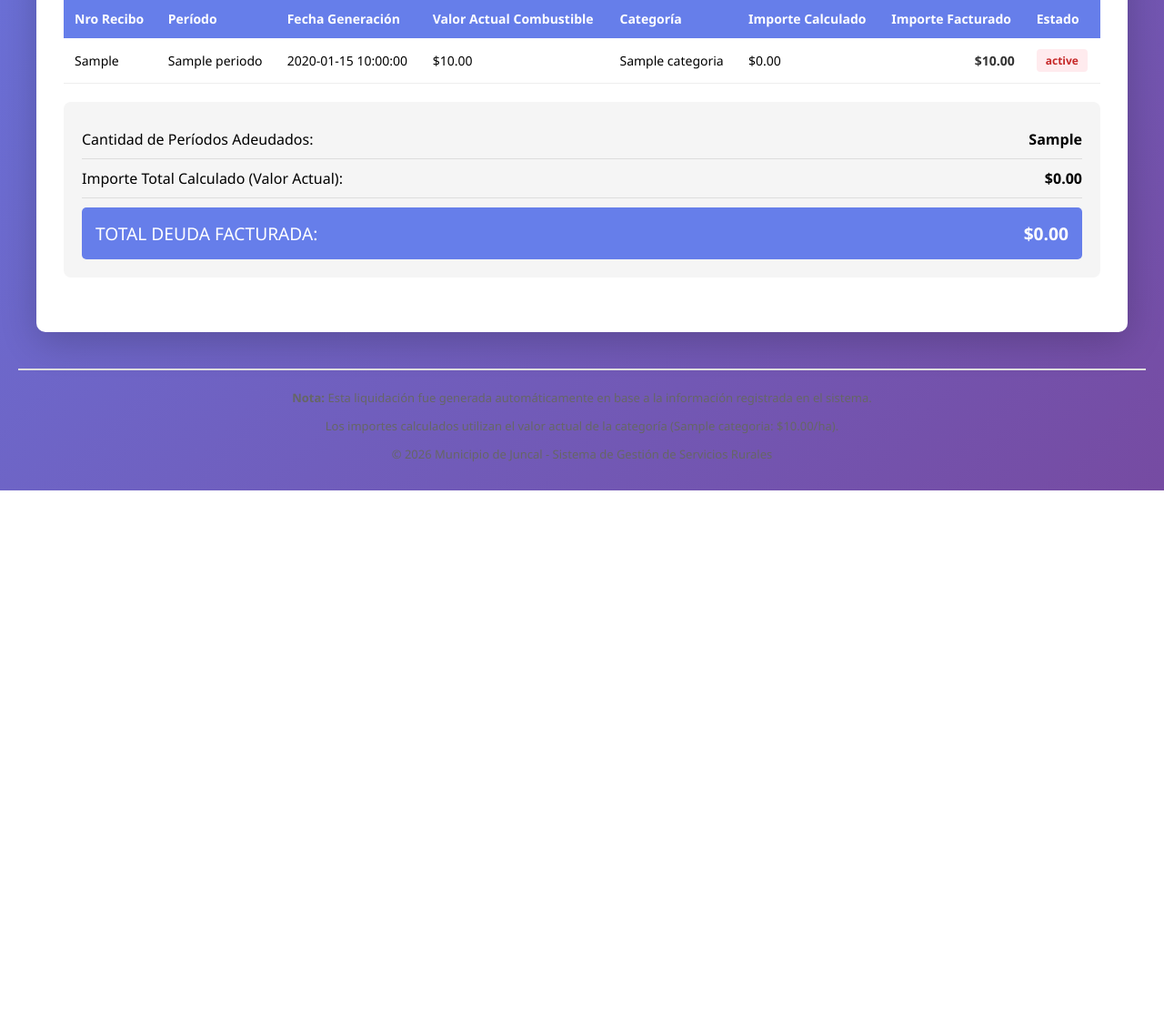
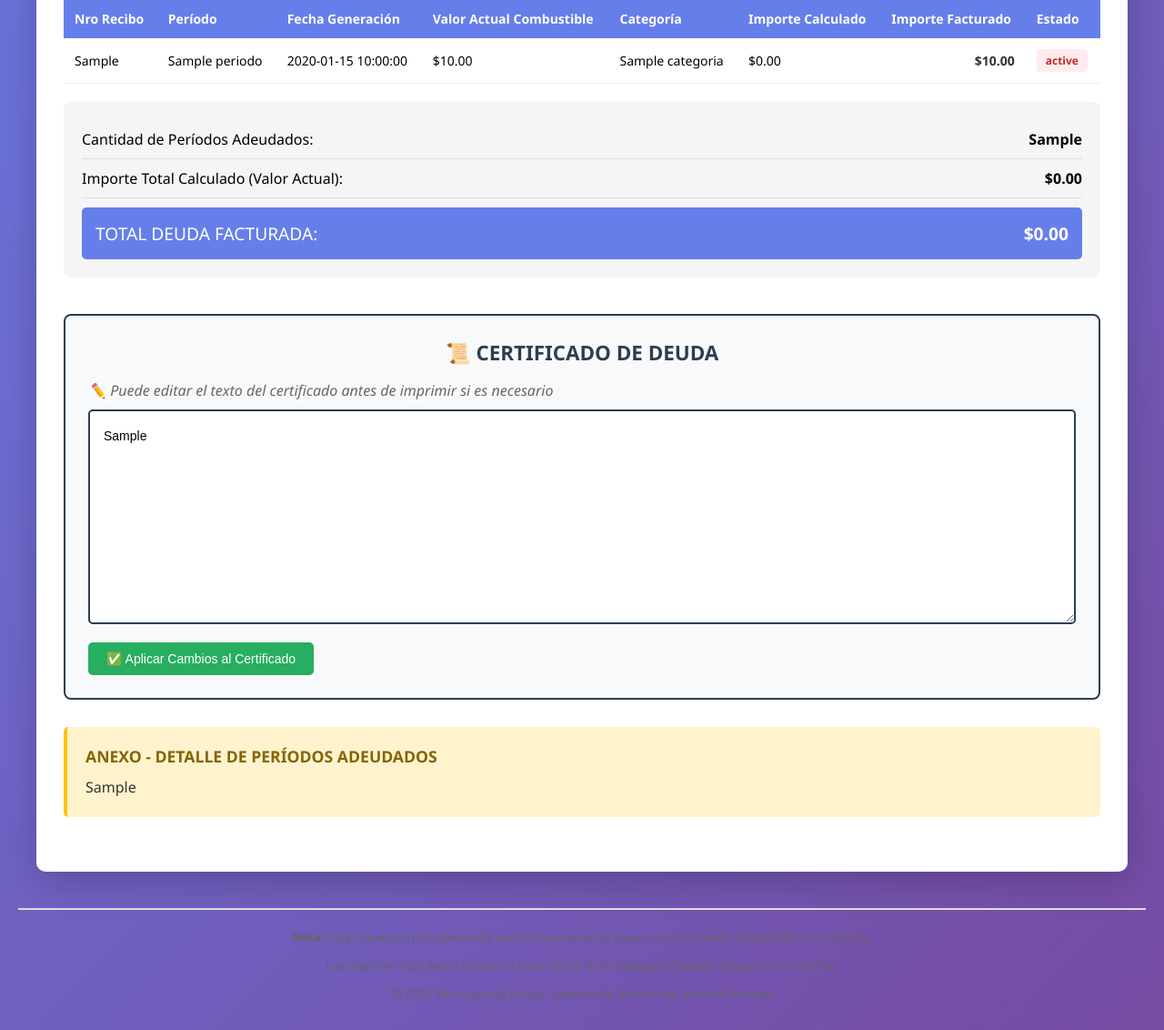
Before and after one commit to wsf/wsf_juncal_servicios, a Flask app: template templates/liquidacion.html in a window 1280 px wide. Shown: the part 739-1871 px from the top of the page at 91% size. Before the commit the page ends 1278 px from the top, so only its background shows below. Run offline with Flask 3, Linux system fonts and the light colour scheme; the template is opened without the code that fills it: most values are stand-ins (such as "Sample title", 1, 10 or a date in 2020).

Commit message:
Añadido certificado de deuda editable con conversión de números a letras

```diff
--- a/app.py
+++ b/app.py
@@ -4,6 +4,86 @@ from datetime import datetime
 import os
 
 app = Flask(__name__)
+
+def numero_a_letras(numero):
+    """Convertir número decimal a texto en español"""
+    unidades = ['', 'UN', 'DOS', 'TRES', 'CUATRO', 'CINCO', 'SEIS', 'SIETE', 'OCHO', 'NUEVE']
+    decenas = ['', '', 'VEINTE', 'TREINTA', 'CUARENTA', 'CINCUENTA', 'SESENTA', 'SETENTA', 'OCHENTA', 'NOVENTA']
+    especiales = {10: 'DIEZ', 11: 'ONCE', 12: 'DOCE', 13: 'TRECE', 14: 'CATORCE', 15: 'QUINCE',
+                  16: 'DIECISEIS', 17: 'DIECISIETE', 18: 'DIECIOCHO', 19: 'DIECINUEVE'}
+    centenas = ['', 'CIENTO', 'DOSCIENTOS', 'TRESCIENTOS', 'CUATROCIENTOS', 'QUINIENTOS',
+                'SEISCIENTOS', 'SETECIENTOS', 'OCHOCIENTOS', 'NOVECIENTOS']
+
+    if numero == 0:
+        return 'CERO PESOS'
+
+    # Separar parte entera y decimal
+    partes = f"{numero:.2f}".split('.')
+    entero = int(partes[0])
+    centavos = int(partes[1])
+
+    def convertir_hasta_999(n):
+        if n == 0:
+            return ''
+        elif n < 10:
+            return unidades[n]
+        elif 10 <= n < 20:
+            return especiales[n]
+        elif 20 <= n < 100:
+            dec = n // 10
+            uni = n % 10
+            if uni == 0:
+                return decenas[dec]
+            elif dec == 2:
+                return f"VEINTI{unidades[uni]}"
+            else:
+                return f"{decenas[dec]} Y {unidades[uni]}"
+        else:
+            cen = n // 100
+            resto = n % 100
+            if n == 100:
+                return 'CIEN'
+            elif resto == 0:
+                return centenas[cen]
+            else:
+                return f"{centenas[cen]} {convertir_hasta_999(resto)}"
+
+    def convertir_miles(n):
+        if n < 1000:
+            return convertir_hasta_999(n)
+
+        miles = n // 1000
+        resto = n % 1000
+
+        if miles == 1:
+            texto_miles = 'MIL'
+        else:
+            texto_miles = f"{convertir_hasta_999(miles)} MIL"
+
+        if resto == 0:
+            return texto_miles
+        else:
+            return f"{texto_miles} {convertir_hasta_999(resto)}"
+
+    # Convertir millones
+    if entero >= 1000000:
+        millones = entero // 1000000
+        resto = entero % 1000000
+
+        if millones == 1:
+            texto = 'UN MILLON'
+        else:
+            texto = f"{convertir_hasta_999(millones)} MILLONES"
+
+        if resto > 0:
+            texto += f" {convertir_miles(resto)}"
+    else:
+        texto = convertir_miles(entero)
+
+    if centavos > 0:
+        return f"{texto} CON {centavos}/100 PESOS"
+    else:
+        return f"{texto} PESOS"
 
 # Configuración de la base de datos
 DB_CONFIG = {
@@ -145,6 +225,23 @@ def liquidacion(id_contribuyente):
     total_deuda = sum(r['ImporteFacturado'] for r in recibos_impagos)
     cantidad_impagos = len(recibos_impagos)
 
+    # Generar leyenda certificada con datos del contribuyente
+    nombre_completo = f"{contribuyente['Apellido']} {contribuyente['Nombre'] or ''}".strip()
+    domicilio = f"{contribuyente['Calle'] or ''} {contribuyente['Numero'] or ''}".strip() or 'N/A'
+    partida = contribuyente['Catastro'] or 'N/A'
+    hectareas = f"{contribuyente['Hectareas']:.2f}"
+    total_deuda_numero = f"{total_deuda:.2f}"
+    total_deuda_letras = numero_a_letras(total_deuda)
+    categoria = contribuyente['Categoria']
+
+    # Generar lista de períodos adeudados
+    periodos_detalle = ""
+    if recibos_impagos:
+        periodos_list = [f"{r['Periodo']} (${r['ImporteFacturado']:.2f})" for r in recibos_impagos]
+        periodos_detalle = ", ".join(periodos_list)
+
+    leyenda_certificado = f"""La COMUNA DE JUNCAL CERTIFICA QUE EL SR/A.: {nombre_completo}, domiciliado en {domicilio}, actual propietario del inmueble cuya partida inmobiliaria es la siguiente: {partida}, con una extensión de: {hectareas} has, respectivamente, adeuda al día $: {total_deuda_numero}, en concepto de capital e intereses conforme a la Ordenanza Tributaria en vigencia, la suma de {total_deuda_letras}, por la Tasa {categoria}, que corresponde a los períodos que se detallan en el Anexo que junto al presente se acompaña."""
+
     return render_template('liquidacion.html',
                          contribuyente=contribuyente,
                          recibos_impagos=recibos_impagos,
@@ -152,7 +249,9 @@ def liquidacion(id_contribuyente):
                          importe_calculado=importe_calculado,
                          total_deuda=total_deuda,
                          cantidad_impagos=cantidad_impagos,
-                         fecha_emision=datetime.now().strftime('%d/%m/%Y'))
+                         fecha_emision=datetime.now().strftime('%d/%m/%Y'),
+                         leyenda_certificado=leyenda_certificado,
+                         periodos_detalle=periodos_detalle)
 
 @app.route('/api/resumen_deuda/<int:id_contribuyente>')
 def resumen_deuda(id_contribuyente):
--- a/static/style.css
+++ b/static/style.css
@@ -448,6 +448,107 @@ footer {
     line-height: 1.6;
 }
 
+/* Certificado de Deuda */
+.certificado-section {
+    margin-top: 40px;
+    padding: 25px;
+    background-color: #f8f9fa;
+    border-radius: 8px;
+    border: 2px solid #2c3e50;
+}
+
+.certificado-section h3 {
+    color: #2c3e50;
+    margin-bottom: 15px;
+    font-size: 1.4em;
+    text-align: center;
+}
+
+.certificado-textarea {
+    width: 100%;
+    padding: 15px;
+    border: 2px solid #2c3e50;
+    border-radius: 5px;
+    font-size: 14px;
+    font-family: Arial, sans-serif;
+    line-height: 1.8;
+    resize: vertical;
+}
+
+.certificado-impresion {
+    padding: 20px;
+    border: 2px solid #2c3e50;
+    margin-top: 20px;
+    text-align: justify;
+    line-height: 1.8;
+    font-size: 14px;
+    background-color: white;
+}
+
+.anexo-periodos {
+    margin-top: 30px;
+    padding: 20px;
+    background-color: #fff3cd;
+    border-left: 4px solid #ffc107;
+    border-radius: 5px;
+}
+
+.anexo-periodos h4 {
+    color: #856404;
+    margin-bottom: 10px;
+    font-size: 1.1em;
+}
+
+.anexo-periodos p {
+    margin-top: 10px;
+    line-height: 1.6;
+    color: #333;
+}
+
+/* Estilos de impresión */
+@media print {
+    body {
+        background: white;
+        padding: 0;
+    }
+
+    .container {
+        box-shadow: none;
+        max-width: 100%;
+        padding: 20px;
+    }
+
+    .no-print {
+        display: none !important;
+    }
+
+    .certificado-impresion {
+        display: block !important;
+        page-break-inside: avoid;
+    }
+
+    .certificado-section {
+        page-break-inside: avoid;
+    }
+
+    .anexo-periodos {
+        page-break-inside: avoid;
+        margin-top: 20px;
+    }
+
+    .tabs-container {
+        display: none;
+    }
+
+    .tab-content {
+        display: block !important;
+    }
+
+    #tab-historial {
+        display: none !important;
+    }
+}
+
 /* Responsive */
 @media (max-width: 768px) {
     .container {
--- a/templates/liquidacion.html
+++ b/templates/liquidacion.html
@@ -122,6 +122,31 @@
                     <strong>${{ "%.2f"|format(total_deuda) }}</strong>
                 </div>
             </div>
+
+            <!-- Certificado de Deuda Editable -->
+            <div class="certificado-section">
+                <h3>📜 CERTIFICADO DE DEUDA</h3>
+                <p class="no-print" style="font-style: italic; color: #666; margin-bottom: 10px;">
+                    ✏️ Puede editar el texto del certificado antes de imprimir si es necesario
+                </p>
+                <textarea id="textoCertificado" class="certificado-textarea no-print" rows="8" style="width: 100%; padding: 15px; border: 2px solid #2c3e50; border-radius: 5px; font-size: 14px; font-family: Arial, sans-serif;">{{ leyenda_certificado }}</textarea>
+
+                <div id="certificadoImpresion" class="certificado-impresion" style="display: none; padding: 20px; border: 2px solid #2c3e50; margin-top: 20px; text-align: justify; line-height: 1.8;">
+                    {{ leyenda_certificado }}
+                </div>
+
+                <div class="no-print" style="margin-top: 15px;">
+                    <button onclick="actualizarCertificado()" style="padding: 10px 20px; background-color: #27ae60; color: white; border: none; border-radius: 5px; cursor: pointer; font-size: 14px;">
+                        ✅ Aplicar Cambios al Certificado
+                    </button>
+                </div>
+            </div>
+
+            <!-- Anexo de Períodos Adeudados -->
+            <div class="anexo-periodos">
+                <h4>ANEXO - DETALLE DE PERÍODOS ADEUDADOS</h4>
+                <p style="margin-top: 10px; line-height: 1.6;">{{ periodos_detalle }}</p>
+            </div>
         </section>
         {% else %}
         <section class="sin-deuda">
@@ -197,6 +222,26 @@
                 document.querySelectorAll('.tab-button')[1].classList.add('active');
             }
         }
+
+        function actualizarCertificado() {
+            const textarea = document.getElementById('textoCertificado');
+            const divImpresion = document.getElementById('certificadoImpresion');
+            divImpresion.innerHTML = textarea.value;
+            alert('✅ Certificado actualizado. Al imprimir se usará el texto editado.');
+        }
+
+        // Al imprimir, mostrar el certificado editado y ocultar el textarea
+        window.onbeforeprint = function() {
+            const textarea = document.getElementById('textoCertificado');
+            const divImpresion = document.getElementById('certificadoImpresion');
+            divImpresion.innerHTML = textarea.value;
+            divImpresion.style.display = 'block';
+        };
+
+        window.onafterprint = function() {
+            const divImpresion = document.getElementById('certificadoImpresion');
+            divImpresion.style.display = 'none';
+        };
     </script>
 </body>
 </html>
```
